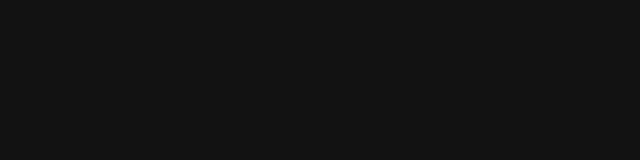
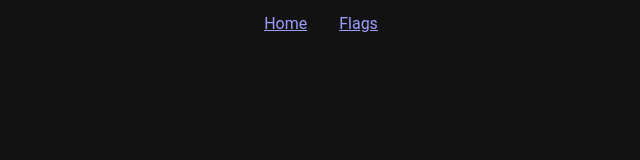
Before and after one commit to Tobael/geography-quiz, a Vue app: page / in a window 1280 px wide. Shown: the top 160 px of the page, without its empty margins (319-959 px from the left). Built offline with nearby package versions, Linux system fonts and the light colour scheme.

Commit message:
feat: update styles

```diff
--- a/src/App.vue
+++ b/src/App.vue
@@ -1,10 +1,51 @@
 <script setup lang="ts">
-import { RouterView } from 'vue-router'
+import { RouterView, RouterLink } from 'vue-router'
 </script>
 
 <template>
-  <RouterView />
+  <header>
+    <nav>
+      <RouterLink to="/">Home</RouterLink>
+      <RouterLink to="/flags">Flags</RouterLink>
+    </nav>
+  </header>
+
+  <main>
+    <div class="content">
+      <RouterView />
+    </div>
+  </main>
 </template>
 
 <style scoped>
+header {
+  position: absolute;
+  top: 0;
+  left: 0;
+  right: 0;
+  height: 3rem;
+}
+
+nav {
+  height: 100%;
+  display: flex;
+  justify-content: center;
+  align-items: center;
+}
+
+nav a {
+  height: 100%;
+  line-height: 3rem;
+  padding-left: 1rem;
+  padding-right: 1rem;
+}
+
+main {
+  width: 100vw;
+  height: calc(100vh - 3rem);
+
+  display: flex;
+  justify-content: center;
+  align-items: center;
+}
 </style>
--- a/src/assets/main.css
+++ /dev/null
@@ -1,7 +0,0 @@
-#app {
-  height: 100vh;
-  width: 100vw;
-  display: flex;
-  justify-content: center;
-  align-items: center;
-}
--- a/src/main.ts
+++ b/src/main.ts
@@ -1,5 +1,3 @@
-import './assets/main.css'
-
 import { createApp } from 'vue'
 import App from './App.vue'
 import router from './router'
```
